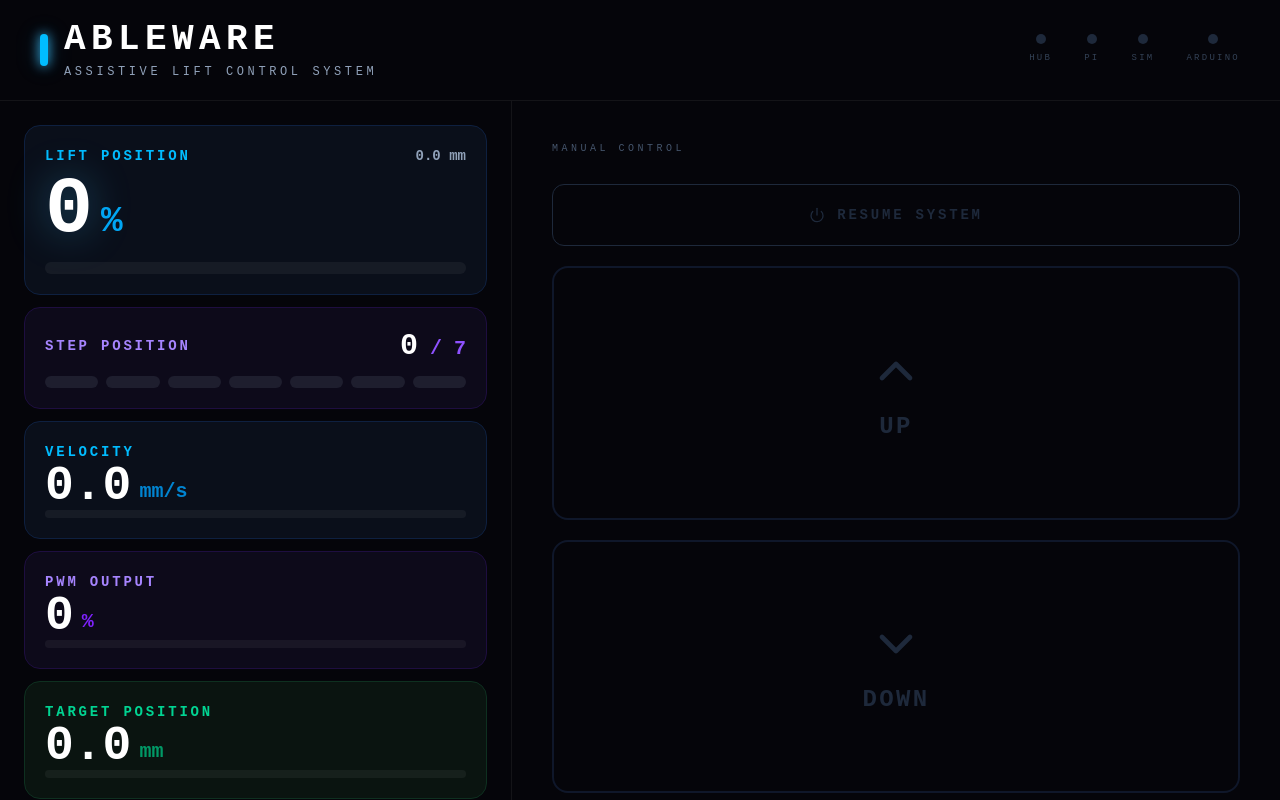
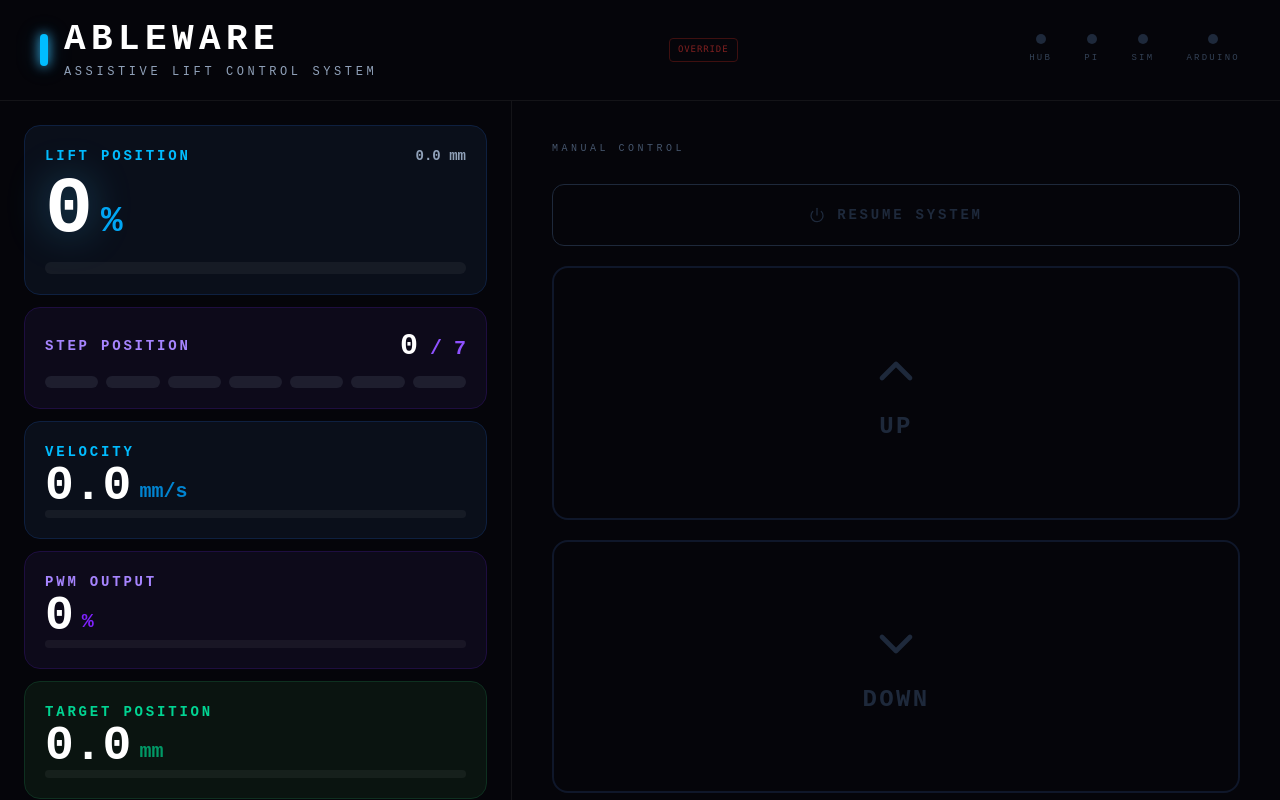
Before and after one commit to EliyaKhajeiee/ableware-pi-final, a React (Vite) app in the folder frontend/: page / in a window 1280 px wide. Shown: the top 800 px of the page. Built offline with nearby package versions, Linux system fonts and the light colour scheme; no server answers.

Commit message:
Add override mode: small red button bypasses 0-7 step limits

```diff
--- a/frontend/src/app/components/MainControl.tsx
+++ b/frontend/src/app/components/MainControl.tsx
@@ -54,6 +54,7 @@ export function MainControl() {
   const [lastCommand, setLastCommand] = useState<string | null>(null);
   const [lastSource, setLastSource] = useState<string | null>(null);
   const [history, setHistory] = useState<HistoryEntry[]>([]);
+  const [override, setOverride] = useState(false);
 
   const wsRef = useRef<WebSocket | null>(null);
   const reconnectTimer = useRef<ReturnType<typeof setTimeout> | null>(null);
@@ -100,7 +101,7 @@ export function MainControl() {
       toast.error('Not connected');
       return;
     }
-    wsRef.current.send(JSON.stringify({ type: 'command', command: cmd, timestamp: Date.now() / 1000, source: 'manual' }));
+    wsRef.current.send(JSON.stringify({ type: 'command', command: cmd, timestamp: Date.now() / 1000, source: 'manual', override }));
   };
 
   const positionPct = simState ? Math.round((simState.position / ACT_STROKE) * 100) : 0;
@@ -120,6 +121,20 @@ export function MainControl() {
             <div className="text-xs tracking-[0.3em] text-slate-400 uppercase mt-1">Assistive Lift Control System</div>
           </div>
         </div>
+
+        {/* Override toggle */}
+        <button
+          onClick={() => setOverride(o => !o)}
+          className="text-[9px] font-mono tracking-widest uppercase px-2 py-1 rounded border transition-all duration-200"
+          style={override ? {
+            borderColor: '#ef4444', color: '#ef4444', backgroundColor: '#1f0505',
+            boxShadow: '0 0 8px #ef444440'
+          } : {
+            borderColor: '#3f1010', color: '#7f2020', backgroundColor: 'transparent'
+          }}
+        >
+          {override ? '⚠ OVERRIDE ON' : 'OVERRIDE'}
+        </button>
 
         {/* Connection nodes */}
         <div className="flex items-center gap-8">
```
Also changed, not shown: 5 other files (tests, documents, lock files or other folders).
